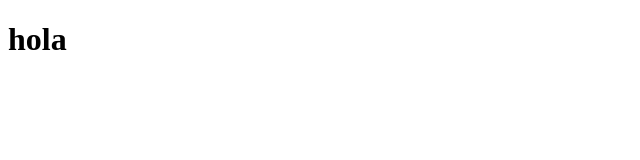
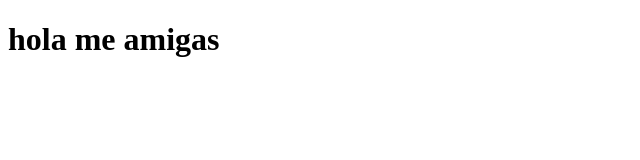
Before and after one commit to regime45/test_now, a plain HTML site: page index.html in a window 1280 px wide. Shown: the whole page, without its empty margins (0-640 px from the left). Drawn offline with Linux system fonts and the light colour scheme.

Commit message:
Your commit message here

```diff
--- a/index.html
+++ b/index.html
@@ -6,7 +6,7 @@
     <title>Document</title>
 </head>
 <body>
-    <h1>hola</h1>
+    <h1>hola me amigas</h1>
 
 </body>
 </html>
```
